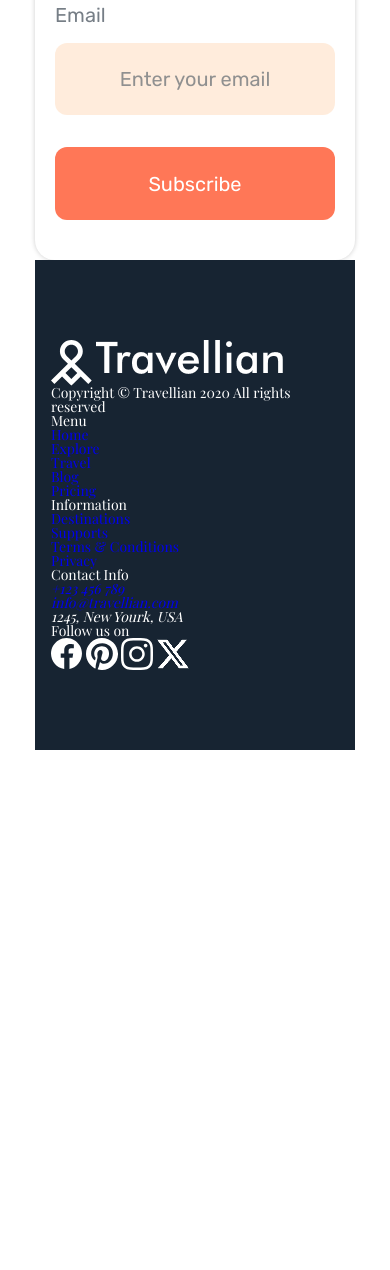
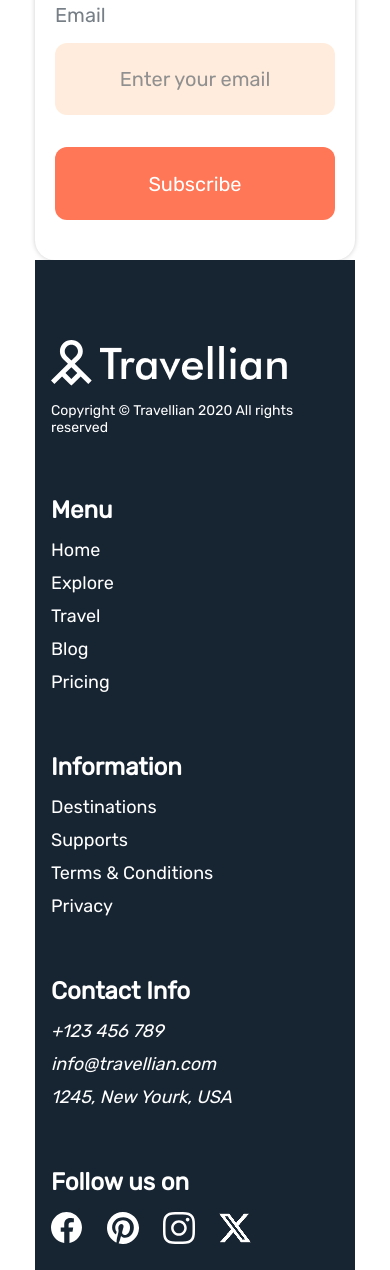
Before and after one commit to velohimik/travellian, a plain HTML site: page index.html in a window 390 px wide. Shown: the part 10730-12000 px from the top of the page. Before the commit the page ends 11480 px from the top, so only its background shows below. Drawn offline with nearby package versions, Linux system fonts and the light colour scheme.

Commit message:
Complete basic layout for mobile version

```diff
--- a/index.html
+++ b/index.html
@@ -223,12 +223,15 @@
             </div>
         </section>
         <section class="experience section">
-             <div class="section__header">
+            <div class="section__header">
                 <h2 class="section__title"><span>Traveler’s Experiences</span></h2>
                 <p class="section__description">Here some awesome feedback from our travelers</p>
             </div>
             <div class="experience__content">
-                <div class="experience__text">But I must explain to you how all this mistaken idea of denouncing pleasure and praising pain was born and I will give you a complete account of the system and expound the actual teachings of the great explorer of the truth, the master- builder of human happiness.</div>
+                <div class="experience__text">But I must explain to you how all this mistaken idea of denouncing
+                    pleasure and praising pain was born and I will give you a complete account of the system and expound
+                    the actual teachings of the great explorer of the truth, the master- builder of human happiness.
+                </div>
                 <div class="section__stars">
                     <img src="./img/icons/star.svg" alt="">
                     <img src="./img/icons/star.svg" alt="">
@@ -260,10 +263,10 @@
         </section>
         <footer class="footer">
             <div class="footer__logo">
-                <img src="./img/icons/footer_logo.svg" alt="">
-                <img src="./img/icons/travellian.png" alt="">
+                <img src="./img/icons/footer_logo.svg" class="footer__icon" alt="">
+                <img src="./img/icons/travellian.png" class="footer__name" alt="">
+                <div class="footer__copyright">Copyright © Travellian 2020 All rights reserved</div>
             </div>
-            <div class="footer__copyright">Copyright © Travellian 2020 All rights reserved</div>
             <div class="footer__section">
                 <h4 class="footer__title">Menu</h4>
                 <ul>
--- a/scss/style.scss
+++ b/scss/style.scss
@@ -557,4 +557,73 @@ body {
     padding: 80px 16px;
     background-color: $black_color;
     color: #fff;
+    display: flex;
+    flex-direction: column;
+    gap: 60px;
+
+    .footer__logo {
+        display: grid;
+        grid-template-columns: 42px 1fr;
+        grid-template-areas:
+            "logo name"
+            "copy copy";
+        row-gap: 16px;
+        column-gap: 7px;
+        justify-items: start;
+        align-items: center;
+
+        .footer__icon {
+            grid-area: logo;
+        }
+
+        .footer__name {
+            grid-area: name;
+        }
+
+        .footer__copyright {
+            grid-area: copy;
+            font-family: Rubik;
+            font-size: 14px;
+            line-height: 17px;
+        }
+    }
+
+    .footer__section {
+        display: flex;
+        flex-direction: column;
+        gap: 16px;
+
+        ul {
+            display: flex;
+            flex-direction: column;
+            gap: 12px;
+        }
+
+        .footer__link {
+            font-family: Rubik;
+            color: #fff;
+            font-size: 18px;
+            line-height: 21px;
+        }
+    }
+
+    .footer__title {
+        font-family: Rubik;
+        font-weight: 600;
+        font-size: 24px;
+        line-height: 28px;
+    }
+
+    .follow {
+        display: flex;
+        flex-direction: column;
+        gap: 16px;
+
+        .footer__media {
+            display: grid;
+            grid-auto-flow: column;
+            grid-auto-columns: 32px;
+            gap: 24px;
+        }
+    }
 }
```
Also changed, not shown: css/style.css.
